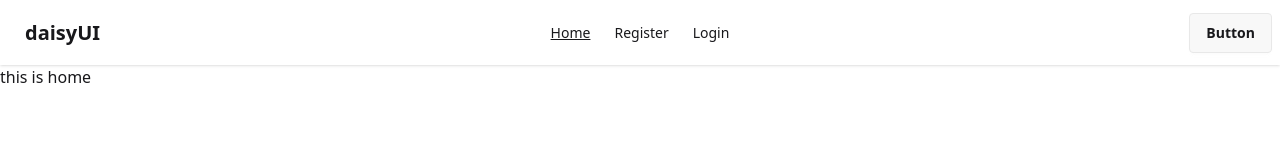
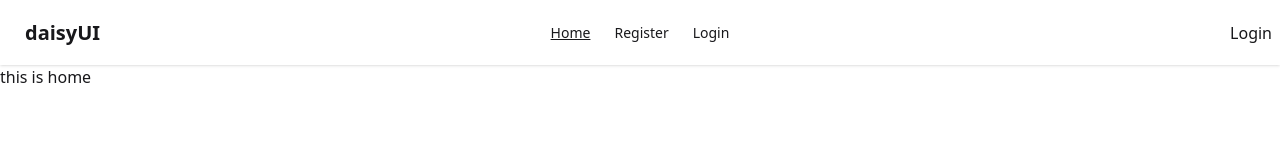
Before and after one commit to AsifAhmedTanjid/LWA-2, a React (Vite) app in the folder MR-49/react-firebase-auth-integration/: page / in a window 1280 px wide. Shown: the top 160 px of the page. Built offline with nearby package versions, Linux system fonts and the light colour scheme; no server answers.

Commit message:
used onAuthChanged With UseEffect to Manage User Auth State

```diff
--- a/MR-49/react-firebase-auth-integration/src/components/Navbar/Navbar.jsx
+++ b/MR-49/react-firebase-auth-integration/src/components/Navbar/Navbar.jsx
@@ -1,8 +1,11 @@
-import React from "react";
-import { NavLink } from "react-router";
+import React, { use } from "react";
+import { Link, NavLink } from "react-router";
 import "./Navbar.css";
+import { AuthContext } from "../../contexts/AuthContext/AuthContext";
 
 const Navbar = () => {
+  const { user } = use(AuthContext);
+
   const links = (
     <>
       <li>
@@ -50,7 +53,11 @@ const Navbar = () => {
         <ul className="menu menu-horizontal px-1">{links}</ul>
       </div>
       <div className="navbar-end">
-        <a className="btn">Button</a>
+        {user ? (
+          <a className="btn">Sign Out</a>
+        ) : (
+          <Link to="/login">Login</Link>
+        )}
       </div>
     </div>
   );
--- a/MR-49/react-firebase-auth-integration/src/contexts/AuthContext/AuthProvider.jsx
+++ b/MR-49/react-firebase-auth-integration/src/contexts/AuthContext/AuthProvider.jsx
@@ -1,4 +1,4 @@
-import React from "react";
+import React, { useEffect, useState } from "react";
 import { AuthContext } from "./AuthContext";
 import {
   createUserWithEmailAndPassword,
@@ -8,6 +8,7 @@ import {
 import { auth } from "../../firebase/firebase.init";
 
 const AuthProvider = ({ children }) => {
+  const [user, setUser] = useState(null);
   const createUser = (email, password) => {
     return createUserWithEmailAndPassword(auth, email, password);
   };
@@ -15,14 +16,33 @@ const AuthProvider = ({ children }) => {
     return signInWithEmailAndPassword(auth, email, password);
   };
 
-  onAuthStateChanged(auth, (currentUser) => {
-    if (currentUser) {
+  //   useEffect(() => {}, []);
+  //   useEffect(() => {
+  //     //step 1-set objerver
+  //     //step 2 set in variable
+  //     //step 3: return and call the variable so that you can clear the ref
+
+  //   }, []);
+  useEffect(() => {
+    //mount or set the observer
+    const unsubscribe = onAuthStateChanged(auth, (currentUser) => {
       console.log(currentUser);
-    } else {
-      console.log(currentUser);
-    }
-  });
+      setUser(currentUser);
+    });
+    //clear or unmount the observer
+    return () => {
+      unsubscribe();
+    };
+  }, []);
+  //   onAuthStateChanged(auth, (currentUser) => {
+  //     if (currentUser) {
+  //       console.log(currentUser);
+  //     } else {
+  //       console.log(currentUser);
+  //     }
+  //   });
   const authInfo = {
+    user,
     createUser,
     signInUser,
   };
```
